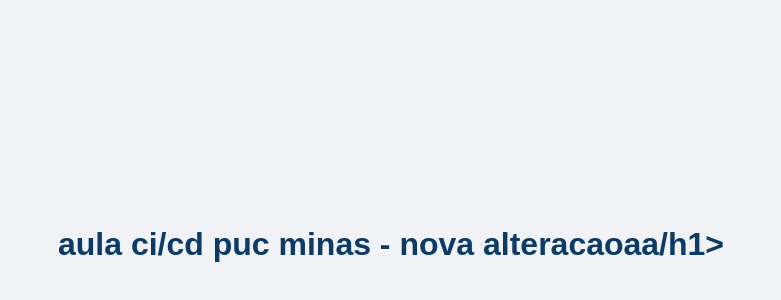
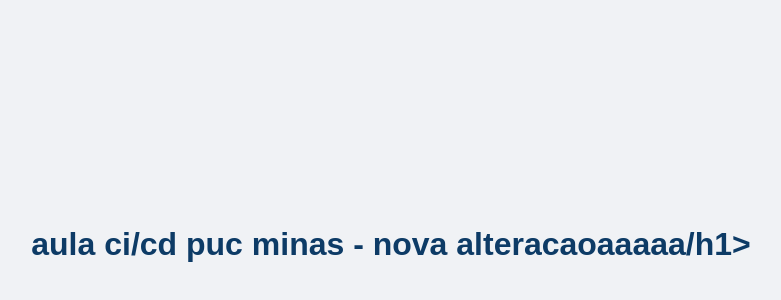
Before and after one commit to douglasfcj/pucminas-cicd-demo, a plain HTML site: page index.html in a window 1280 px wide. Shown: the part 156-456 px from the top of the page, without its empty margins (249-1030 px from the left). Drawn offline with Linux system fonts and the light colour scheme.

Commit message:
Testando o gatilho automático da pipeline4

```diff
--- a/index.html
+++ b/index.html
@@ -9,6 +9,6 @@
     </style>
 </head>
 <body>
-    <h1>aula ci/cd puc minas - nova alteracaoaa/h1>
+    <h1>aula ci/cd puc minas - nova alteracaoaaaaa/h1>
 </body>
 </html>
```
